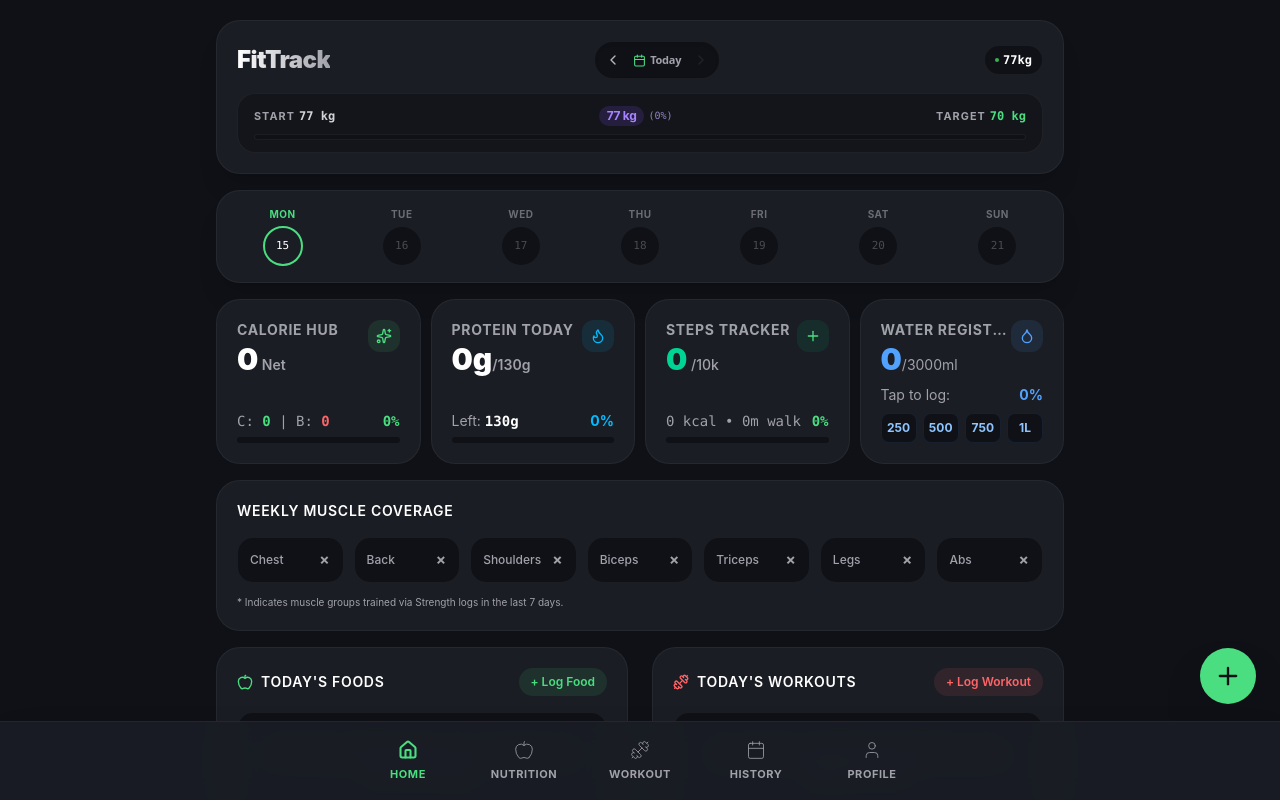
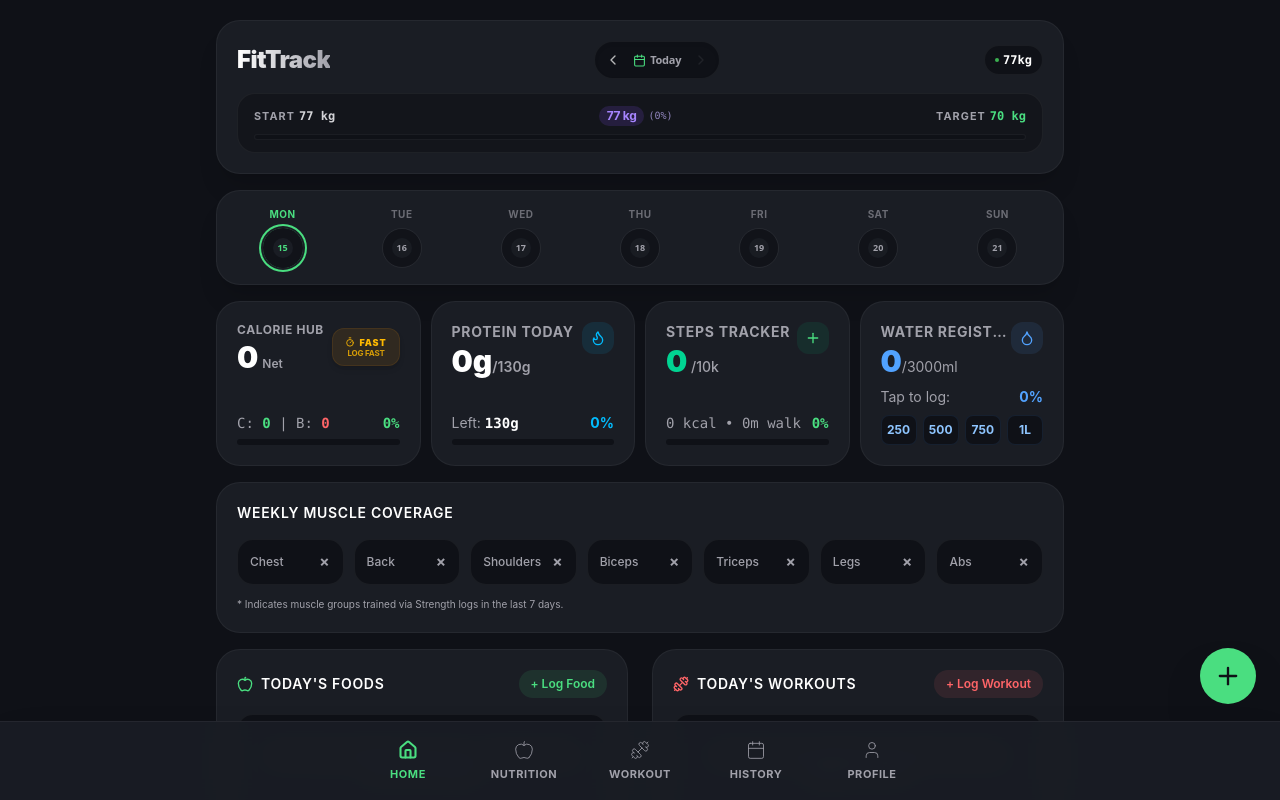
Before and after one commit to tejasnsalvi/fittrack-pro-maxv1, a React (Vite) app: page / in a window 1280 px wide. Shown: the top 800 px of the page. Built offline with nearby package versions, Linux system fonts and the light colour scheme.

Commit message:
feat: add intermittent fasting tracking
Introduce fasting logs to state management, enabling users to track completed fasting days via the dashboard and quick-summary views.

```diff
--- a/src/components/DashboardScreen.tsx
+++ b/src/components/DashboardScreen.tsx
@@ -6,7 +6,7 @@
 import React, { useState } from 'react';
 import { useAppState } from '../hooks/useAppState';
 import { MUSCLE_GROUPS } from '../data/exercises';
-import { Plus, Flame, Droplet, Dumbbell, Apple, Sparkles, Trash2, ChevronLeft, ChevronRight, Calendar, Footprints, Activity, Scale, Share2, Check } from 'lucide-react';
+import { Plus, Flame, Droplet, Dumbbell, Apple, Sparkles, Trash2, ChevronLeft, ChevronRight, Calendar, Footprints, Activity, Scale, Share2, Check, Timer } from 'lucide-react';
 import { getISTDateString } from '../utils/dateUtils';
 
 interface DashboardProps {
@@ -15,8 +15,8 @@ interface DashboardProps {
 }
 
 export default function DashboardScreen({ onSetActiveTab, onOpenQuickAdd }: DashboardProps) {
-  const { state, addWaterLog, deleteFoodLog, deleteWorkoutLog, deleteWaterLog, selectedDate, setSelectedDate, deleteStepsLog } = useAppState();
-  const { foodLogs, workoutLogs, waterLogs, weightLogs, stepsLogs = [], profile } = state;
+  const { state, addWaterLog, deleteFoodLog, deleteWorkoutLog, deleteWaterLog, selectedDate, setSelectedDate, deleteStepsLog, toggleFastingLog } = useAppState();
+  const { foodLogs, workoutLogs, waterLogs, weightLogs, stepsLogs = [], fastingLogs = [], profile } = state;
 
   // Format selectedDate comparison
   const isSelectedDate = (timestampStr: string) => {
@@ -180,14 +180,18 @@ export default function DashboardScreen({ onSetActiveTab, onOpenQuickAdd }: Dash
       const dateKey = `${yStr}-${mStr}-${dStr}`;
 
       // Check fitness log completions: workout logged or steps count >= 10,000 for that date
-      const hasWorkout = workoutLogs.some(log => log.timestamp.split('T')[0] === dateKey);
+      const isWorkoutLogged = workoutLogs.some(log => log.timestamp.split('T')[0] === dateKey);
       const stepsForDay = stepsLogs.filter(log => log.timestamp.split('T')[0] === dateKey).reduce((sum, log) => sum + log.steps, 0);
-      const isCompleted = hasWorkout || stepsForDay >= 10000;
+      const hasWorkout = isWorkoutLogged || stepsForDay >= 10000;
+      const hasFasting = fastingLogs.includes(dateKey);
+      const isCompleted = hasWorkout || hasFasting;
 
       days.push({
         label: dayLabels[i],
         dateKey,
         isCompleted,
+        hasWorkout,
+        hasFasting,
         isToday: dateKey === todayLocalStr,
         isViewing: dateKey === selectedDate,
         dayNum: d.getDate(),
@@ -308,14 +312,14 @@ export default function DashboardScreen({ onSetActiveTab, onOpenQuickAdd }: Dash
       {/* Weekly Activity Streak Bar */}
       <div className="bg-[#1A1D24] p-3 rounded-[24px] border border-white/5 shadow-xl" id="weekly-streak-bar">
         <div className="grid grid-cols-7 gap-1 sm:gap-3" id="streak-days-grid">
-          {weekDays.map(({ label, dateKey, isCompleted, isToday, isViewing, dayNum }) => {
+          {weekDays.map(({ label, dateKey, isCompleted, hasWorkout, hasFasting, isToday, isViewing, dayNum }) => {
             return (
               <button
                 key={dateKey}
                 onClick={() => setSelectedDate(dateKey)}
-                className={`flex flex-col items-center gap-1 p-1 rounded-xl transition-all duration-200 cursor-pointer text-center group relative`}
+                className={`flex flex-col items-center gap-1.5 p-1 rounded-xl transition-all duration-200 cursor-pointer text-center group relative`}
                 id={`streak-day-btn-${label.toLowerCase()}`}
-                title={`${label} (${dayNum}): ${isCompleted ? 'Goal met! 🎉' : 'Incomplete'}`}
+                title={`${label} (${dayNum}): Fasting: ${hasFasting ? '✅ Done' : '❌ No'}, Workout: ${hasWorkout ? '✅ Done' : '❌ No'}`}
               >
                 <span className={`text-[10px] font-bold uppercase tracking-wider ${
                   isViewing ? 'text-[#4ADE80]' : 'text-[#A1A1AA]/60'
@@ -324,21 +328,44 @@ export default function DashboardScreen({ onSetActiveTab, onOpenQuickAdd }: Dash
                 </span>
 
                 <div
-                  className={`w-8 h-8 xs:w-9 xs:h-9 sm:w-10 sm:h-10 rounded-full flex items-center justify-center transition-all duration-300 ${
-                    isCompleted
-                      ? 'bg-gradient-to-br from-[#4ADE80] to-[#2ECC71] text-[#0F1117] font-bold shadow-md shadow-[#4ADE80]/15'
-                      : isViewing
-                        ? 'bg-[#1A1D24] border-2 border-[#4ADE80] text-white font-bold'
+                  className={`w-8 h-8 xs:w-9 xs:h-9 sm:w-10 sm:h-10 rounded-full flex overflow-hidden relative transition-all duration-300 ${
+                    isViewing
+                      ? 'ring-2 ring-[#4ADE80] ring-offset-2 ring-offset-[#1A1D24]'
                       : isToday
-                          ? 'bg-[#0F1117] border border-[#4ADE80]/35 text-[#4ADE80] font-bold animate-pulse'
-                          : 'bg-[#0F1117] border border-white/5 text-[#A1A1AA]/40 hover:border-white/10'
+                        ? 'ring-1 ring-violet-500/40'
+                        : 'border border-white/5'
                   }`}
                 >
-                  {isCompleted ? (
-                    <Check size={14} strokeWidth={3} className="shrink-0 text-[#0F1117]" />
-                  ) : (
-                    <span className="text-[11px] font-mono font-medium">{dayNum}</span>
-                  )}
+                  {/* Left Half: Intermittent Fasting (Amber status/grey) */}
+                  <div
+                    className={`w-1/2 h-full transition-all duration-300 ${
+                      hasFasting
+                        ? 'bg-gradient-to-br from-amber-400 to-[#F59E0B]'
+                        : 'bg-[#0F1117]/80'
+                    }`}
+                  />
+
+                  {/* Right Half: Workout (Violet/Purple status/grey) */}
+                  <div
+                    className={`w-1/2 h-full transition-all duration-300 ${
+                      hasWorkout
+                        ? 'bg-gradient-to-br from-[#8B5CF6] to-[#6D28D9]'
+                        : 'bg-[#0F1117]/80'
+                    }`}
+                  />
+
+                  {/* Centered Indicator Day Circle */}
+                  <div
+                    className={`absolute inset-0 m-auto w-5 h-5 xs:w-6 xs:h-6 rounded-full flex items-center justify-center text-[9px] xs:text-[10px] font-sans font-extrabold transition-all duration-300 z-10 ${
+                      isViewing
+                        ? 'bg-[#1A1D24] text-[#4ADE80]'
+                        : isToday
+                          ? 'bg-[#1A1D24]/95 text-violet-400'
+                          : 'bg-[#1A1D24]/90 text-[#A1A1AA]'
+                    }`}
+                  >
+                    {dayNum}
+                  </div>
                 </div>
               </button>
             );
@@ -349,21 +376,45 @@ export default function DashboardScreen({ onSetActiveTab, onOpenQuickAdd }: Dash
       {/* Grid of Key Macro trackers - optimized side-by-side on mobile */}
       <div className="grid grid-cols-2 lg:grid-cols-4 gap-2.5" id="dashboard-bento-grid">
         {/* Calorie Hub Card */}
+        {(() => {
+          const isFastingCompleted = fastingLogs.includes(selectedDate);
+          return (
             <div
               id="bento-calories-hub"
               onClick={() => onSetActiveTab('food')}
-          className="bg-[#1A1D24] p-4 sm:p-5 rounded-[24px] border border-white/5 hover:border-[#4ADE80]/30 cursor-pointer transition flex flex-col justify-between h-[145px] sm:h-[165px]"
+              className="bg-[#1A1D24] p-3.5 sm:p-5 rounded-[24px] border border-white/5 hover:border-[#4ADE80]/30 cursor-pointer transition flex flex-col justify-between h-[145px] sm:h-[165px]"
             >
-          <div className="flex justify-between items-start">
+              <div className="flex justify-between items-center gap-2">
                 <div className="min-w-0 flex-1">
-              <span className="text-[#A1A1AA] text-xs sm:text-sm font-bold uppercase tracking-wider block truncate">Calorie Hub</span>
-              <p className="text-xl xs:text-2xl sm:text-3xl font-black text-white mt-1 leading-none">
-                {netCalories}<span className="text-xs sm:text-sm font-semibold text-[#A1A1AA]"> Net</span>
+                  <span className="text-[#A1A1AA] text-[10px] sm:text-xs font-bold uppercase tracking-wider block truncate">Calorie Hub</span>
+                  <p className="text-xl xs:text-2xl sm:text-3xl font-black text-white mt-0.5 sm:mt-1 leading-none">
+                    {netCalories}<span className="text-[10px] sm:text-xs font-semibold text-[#A1A1AA] ml-1">Net</span>
                   </p>
                 </div>
-            <div className="p-1.5 sm:p-2 bg-[#4ADE80]/10 text-[#4ADE80] rounded-xl flex-shrink-0 ml-1">
-              <Sparkles size={16} />
+
+                {/* Prominent Fasting Quick Toggle with Pop Colors on the Right */}
+                <button
+                  onClick={(e) => {
+                    e.stopPropagation();
+                    toggleFastingLog(selectedDate);
+                  }}
+                  className={`px-2 py-1.5 sm:px-3 sm:py-2 rounded-xl flex flex-col items-center justify-center transition-all duration-300 transform active:scale-95 cursor-pointer shadow-md shrink-0 border text-center ${
+                    isFastingCompleted
+                      ? 'bg-gradient-to-br from-amber-400 via-orange-500 to-red-500 text-white font-extrabold border-amber-300 shadow-amber-500/20'
+                      : 'bg-amber-500/10 hover:bg-amber-500/20 text-amber-400 border-amber-500/10 hover:border-amber-400/30'
+                  }`}
+                  title="Toggle Intermittent Fasting Status"
+                >
+                  <div className="flex items-center gap-1">
+                    <Timer size={10} className={isFastingCompleted ? 'animate-spin-[duration:10s]' : ''} />
+                    <span className="text-[8px] sm:text-[9px] font-black uppercase tracking-widest leading-none">
+                      {isFastingCompleted ? 'FASTED' : 'FAST'}
+                    </span>
                   </div>
+                  <span className="text-[7px] sm:text-[8px] opacity-80 uppercase tracking-tight font-bold mt-0.5 block leading-none">
+                    {isFastingCompleted ? 'Done ✅' : 'Log Fast'}
+                  </span>
+                </button>
               </div>
               <div>
                 <div className="flex justify-between text-xs sm:text-sm text-[#A1A1AA] mb-1.5 font-mono">
@@ -378,6 +429,8 @@ export default function DashboardScreen({ onSetActiveTab, onOpenQuickAdd }: Dash
                 </div>
               </div>
             </div>
+          );
+        })()}
 
         {/* Protein Card */}
         <div
--- a/src/components/QuickAddModal.tsx
+++ b/src/components/QuickAddModal.tsx
@@ -14,7 +14,7 @@ interface QuickAddProps {
 
 export default function QuickAddModal({ onNavigateToTab }: QuickAddProps) {
   const { state, addWaterLog, logWeight, addStepsLog, selectedDate } = useAppState();
-  const { profile, foodLogs, workoutLogs, waterLogs, stepsLogs = [] } = state;
+  const { profile, foodLogs, workoutLogs, waterLogs, stepsLogs = [], fastingLogs = [] } = state;
 
   const [isOpen, setIsOpen] = useState(false);
   const [activeForm, setActiveForm] = useState<'options' | 'water' | 'weight' | 'steps'>('options');
@@ -39,6 +39,7 @@ export default function QuickAddModal({ onNavigateToTab }: QuickAddProps) {
     const todayWorkout = workoutLogs.filter(log => isSelectedDate(log.timestamp));
     const todayWater = waterLogs.filter(log => isSelectedDate(log.timestamp));
     const todaySteps = stepsLogs.filter(log => isSelectedDate(log.timestamp));
+    const isFastingToday = fastingLogs.includes(selectedDate);
 
     // Compute stats
     const consumedCalories = todayFood.reduce((sum, log) => sum + log.calories, 0);
@@ -97,8 +98,9 @@ export default function QuickAddModal({ onNavigateToTab }: QuickAddProps) {
 🍽️ In: ${consumedCalories.toLocaleString()} kcal | 🔥 Out: ${burnedTotalCalories.toLocaleString()} kcal
 🧬 Pro: ${consumedProtein.toFixed(1)}g | 📉 Net: ${netCalories >= 0 ? '+' : ''}${netCalories} kcal
 
-🏃‍♂️ *Activity & Hydration*
+🏃‍♂️ *Activity, Diet & Hydration*
 👣 Steps: ${stepsToday.toLocaleString()} | 💧 Water: ${waterTodayLitres}L
+⏳ Intermittent Fasting: ${isFastingToday ? '✅ Completed' : '❌ Not logged'}
 
 🏋️‍♂️ *Training*
 ${workoutDetailsStr}
--- a/src/hooks/useAppState.tsx
+++ b/src/hooks/useAppState.tsx
@@ -43,6 +43,7 @@ interface AppStateContextProps {
   toggleFavorite: (foodId: string) => void;
   addRecentFood: (foodId: string) => void;
   updateProfile: (profile: UserProfile) => void;
+  toggleFastingLog: (dateStr: string) => void;
   importBackup: (backupStr: string) => { success: boolean; error?: string };
   exportBackup: () => string;
   clearAllData: () => void;
@@ -69,6 +70,7 @@ export const AppStateProvider: React.FC<{ children: React.ReactNode }> = ({ chil
       const profile = localStorage.getItem('profile');
       const favorites = localStorage.getItem('favorites');
       const recentFoods = localStorage.getItem('recentFoods');
+      const fastingLogs = localStorage.getItem('fastingLogs');
 
       // Determine today's date
       const todayStr = getISTDateString();
@@ -90,7 +92,8 @@ export const AppStateProvider: React.FC<{ children: React.ReactNode }> = ({ chil
         customFoods: customFoods ? JSON.parse(customFoods) : [],
         profile: loadedProfile,
         favorites: favorites ? JSON.parse(favorites) : [],
-        recentFoods: recentFoods ? JSON.parse(recentFoods) : []
+        recentFoods: recentFoods ? JSON.parse(recentFoods) : [],
+        fastingLogs: fastingLogs ? JSON.parse(fastingLogs) : []
       };
     } catch (e) {
       console.error('Failed to load storage state: ', e);
@@ -103,7 +106,8 @@ export const AppStateProvider: React.FC<{ children: React.ReactNode }> = ({ chil
         customFoods: [],
         profile: DEFAULT_PROFILE,
         favorites: [],
-        recentFoods: []
+        recentFoods: [],
+        fastingLogs: []
       };
     }
   });
@@ -120,6 +124,7 @@ export const AppStateProvider: React.FC<{ children: React.ReactNode }> = ({ chil
       localStorage.setItem('profile', JSON.stringify(state.profile));
       localStorage.setItem('favorites', JSON.stringify(state.favorites));
       localStorage.setItem('recentFoods', JSON.stringify(state.recentFoods));
+      localStorage.setItem('fastingLogs', JSON.stringify(state.fastingLogs || []));
     } catch (e) {
       console.error('Failed to write changes to storage: ', e);
     }
@@ -368,6 +373,20 @@ export const AppStateProvider: React.FC<{ children: React.ReactNode }> = ({ chil
     });
   };
 
+  const toggleFastingLog = (dateStr: string) => {
+    setState(prev => {
+      const currentLogs = prev.fastingLogs || [];
+      const isFasting = currentLogs.includes(dateStr);
+      const updatedLogs = isFasting
+        ? currentLogs.filter(d => d !== dateStr)
+        : [...currentLogs, dateStr];
+      return {
+        ...prev,
+        fastingLogs: updatedLogs
+      };
+    });
+  };
+
   const exportBackup = (): string => {
     return JSON.stringify(state, null, 2);
   };
@@ -408,7 +427,8 @@ export const AppStateProvider: React.FC<{ children: React.ReactNode }> = ({ chil
       customFoods: [],
       profile: DEFAULT_PROFILE,
       favorites: [],
-      recentFoods: []
+      recentFoods: [],
+      fastingLogs: []
     });
   };
 
@@ -432,6 +452,7 @@ export const AppStateProvider: React.FC<{ children: React.ReactNode }> = ({ chil
         toggleFavorite,
         addRecentFood,
         updateProfile,
+        toggleFastingLog,
         exportBackup,
         importBackup,
         clearAllData
--- a/src/types.ts
+++ b/src/types.ts
@@ -99,4 +99,5 @@ export interface AppState {
   profile: UserProfile;
   favorites: string[]; // foodIds
   recentFoods: string[]; // foodIds
+  fastingLogs?: string[]; // ISO date strings "YYYY-MM-DD" where fasting was completed
 }
```
Lines whose indentation alone changed are shown as unchanged.
